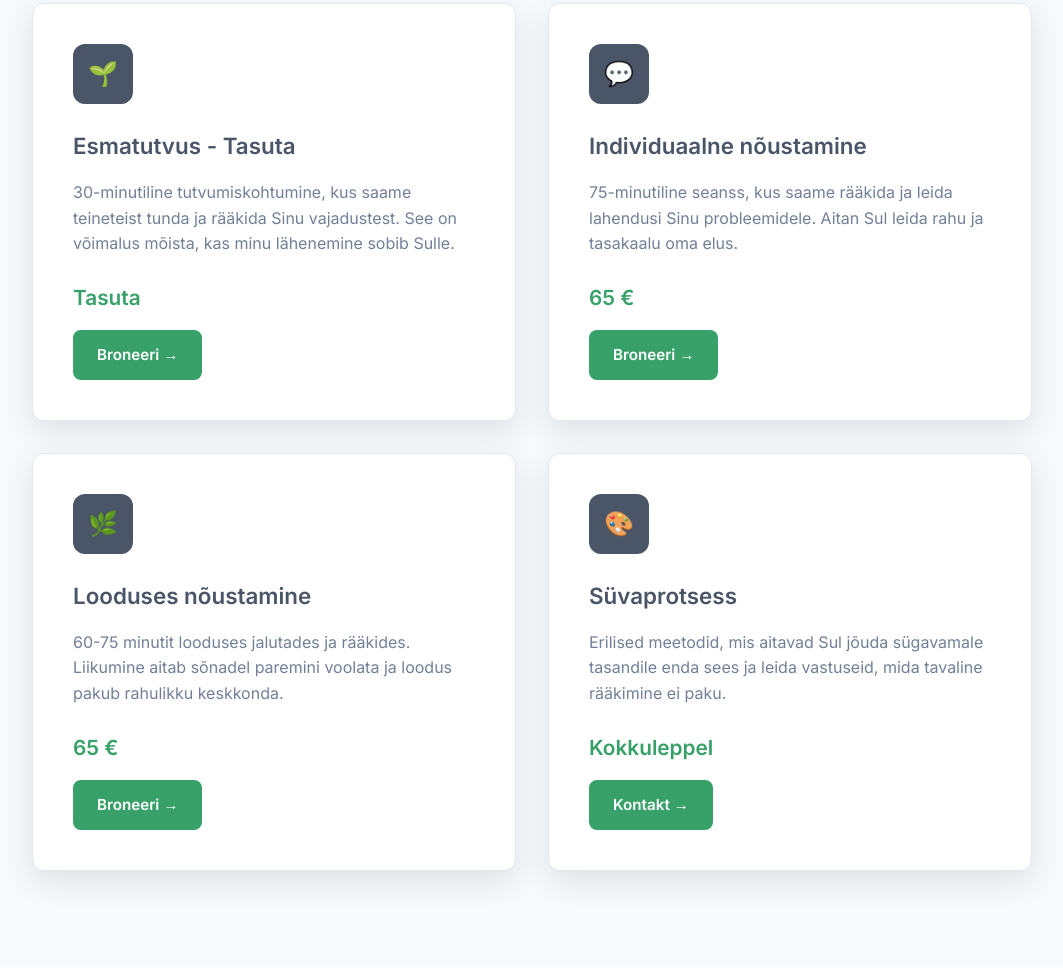
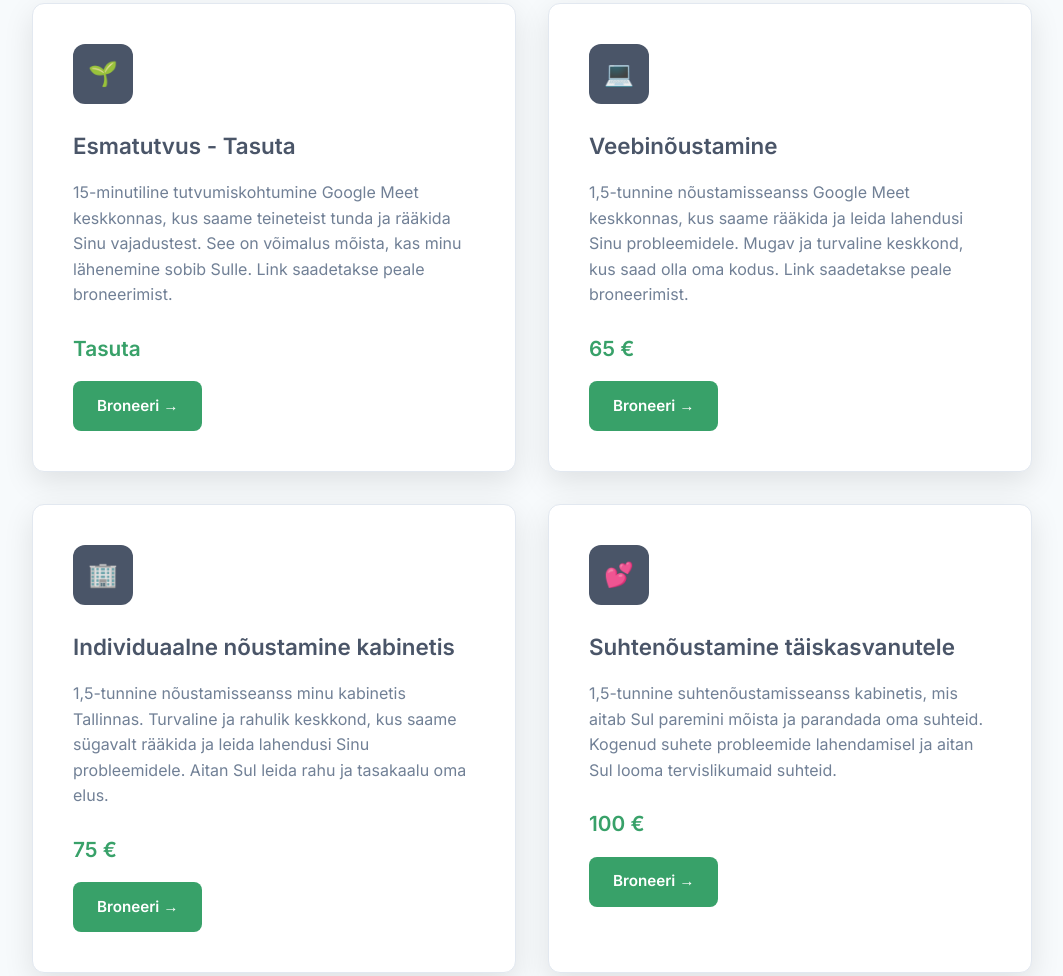
Before and after one commit to vaikmarko/pariselt, a plain HTML site: page index.html in a window 1280 px wide. Shown: the part 1965-2941 px from the top of the page, without its empty margins (108-1171 px from the left). Drawn offline with Linux system fonts and the light colour scheme.

Commit message:
Update services with new offerings: online counseling, office sessions, relationship counseling - beautiful Estonian descriptions

```diff
--- a/index.html
+++ b/index.html
@@ -615,33 +615,33 @@
                 <div class="service-card" onclick="openBooking('esmatutvus')">
                     <div class="service-icon">🌱</div>
                     <h3 class="service-title">Esmatutvus - Tasuta</h3>
-                    <p class="service-description">30-minutiline tutvumiskohtumine, kus saame teineteist tunda ja rääkida Sinu vajadustest. See on võimalus mõista, kas minu lähenemine sobib Sulle.</p>
+                    <p class="service-description">15-minutiline tutvumiskohtumine Google Meet keskkonnas, kus saame teineteist tunda ja rääkida Sinu vajadustest. See on võimalus mõista, kas minu lähenemine sobib Sulle. Link saadetakse peale broneerimist.</p>
                     <div class="service-price">Tasuta</div>
                     <div class="service-cta">Broneeri →</div>
                 </div>
 
-                <div class="service-card" onclick="openBooking('individuaalne')">
-                    <div class="service-icon">💬</div>
-                    <h3 class="service-title">Individuaalne nõustamine</h3>
-                    <p class="service-description">75-minutiline seanss, kus saame rääkida ja leida lahendusi Sinu probleemidele. Aitan Sul leida rahu ja tasakaalu oma elus.</p>
+                <div class="service-card" onclick="openBooking('veebinoustamine')">
+                    <div class="service-icon">💻</div>
+                    <h3 class="service-title">Veebinõustamine</h3>
+                    <p class="service-description">1,5-tunnine nõustamisseanss Google Meet keskkonnas, kus saame rääkida ja leida lahendusi Sinu probleemidele. Mugav ja turvaline keskkond, kus saad olla oma kodus. Link saadetakse peale broneerimist.</p>
                     <div class="service-price">65 €</div>
                     <div class="service-cta">Broneeri →</div>
                 </div>
 
-                <div class="service-card" onclick="openBooking('looduses')">
-                    <div class="service-icon">🌿</div>
-                    <h3 class="service-title">Looduses nõustamine</h3>
-                    <p class="service-description">60-75 minutit looduses jalutades ja rääkides. Liikumine aitab sõnadel paremini voolata ja loodus pakub rahulikku keskkonda.</p>
-                    <div class="service-price">65 €</div>
+                <div class="service-card" onclick="openBooking('individuaalne')">
+                    <div class="service-icon">🏢</div>
+                    <h3 class="service-title">Individuaalne nõustamine kabinetis</h3>
+                    <p class="service-description">1,5-tunnine nõustamisseanss minu kabinetis Tallinnas. Turvaline ja rahulik keskkond, kus saame sügavalt rääkida ja leida lahendusi Sinu probleemidele. Aitan Sul leida rahu ja tasakaalu oma elus.</p>
+                    <div class="service-price">75 €</div>
                     <div class="service-cta">Broneeri →</div>
                 </div>
 
-                <div class="service-card" onclick="scrollToContact()">
-                    <div class="service-icon">🎨</div>
-                    <h3 class="service-title">Süvaprotsess</h3>
-                    <p class="service-description">Erilised meetodid, mis aitavad Sul jõuda sügavamale tasandile enda sees ja leida vastuseid, mida tavaline rääkimine ei paku.</p>
-                    <div class="service-price">Kokkuleppel</div>
-                    <div class="service-cta">Kontakt →</div>
+                <div class="service-card" onclick="openBooking('suhtenoustamine')">
+                    <div class="service-icon">💕</div>
+                    <h3 class="service-title">Suhtenõustamine täiskasvanutele</h3>
+                    <p class="service-description">1,5-tunnine suhtenõustamisseanss kabinetis, mis aitab Sul paremini mõista ja parandada oma suhteid. Kogenud suhete probleemide lahendamisel ja aitan Sul looma tervislikumaid suhteid.</p>
+                    <div class="service-price">100 €</div>
+                    <div class="service-cta">Broneeri →</div>
                 </div>
             </div>
         </div>
@@ -816,11 +816,14 @@
                 case 'esmatutvus':
                     url = 'https://calendly.com/agnes-pariselt/tasuta-esmakohtumine';
                     break;
+                case 'veebinoustamine':
+                    url = 'https://calendly.com/agnes-pariselt/looduses-noustamine';
+                    break;
                 case 'individuaalne':
                     url = 'https://calendly.com/agnes-pariselt/30min';
                     break;
-                case 'looduses':
-                    url = 'https://calendly.com/agnes-pariselt/looduses-noustamine';
+                case 'suhtenoustamine':
+                    url = 'https://calendly.com/agnes-pariselt/suhtenoustamine-taiskasvanutele';
                     break;
                 default:
                     url = 'https://calendly.com/agnes-pariselt';
```
